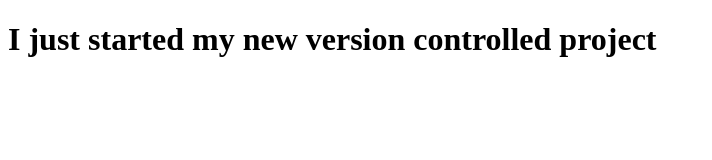
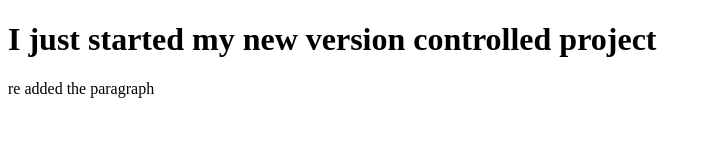
Before and after one commit to lazyninja4ever/secondTest, a plain HTML site: page index.html in a window 1280 px wide. Shown: the whole page, without its empty margins (0-712 px from the left). Drawn offline with Linux system fonts and the light colour scheme.

Commit message:
added paragraph

```diff
--- a/index.html
+++ b/index.html
@@ -6,5 +6,6 @@
 </head>
 <body>
 	<h1> I just started my new version controlled project</h1>
+	<p>re added the paragraph</p>
 </body>
 </html>
```
